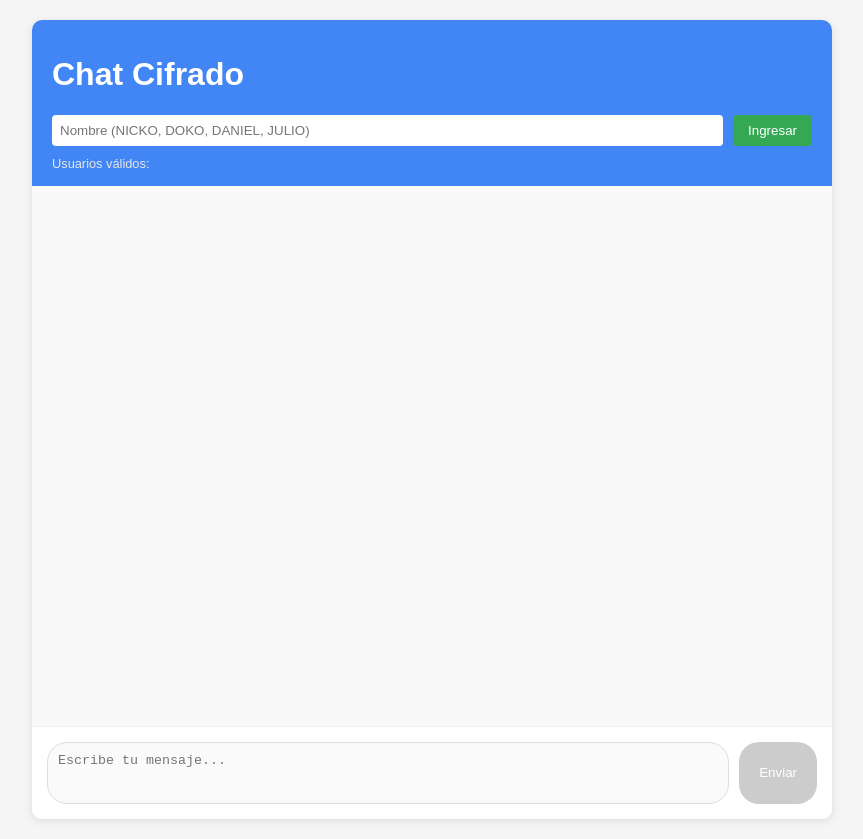
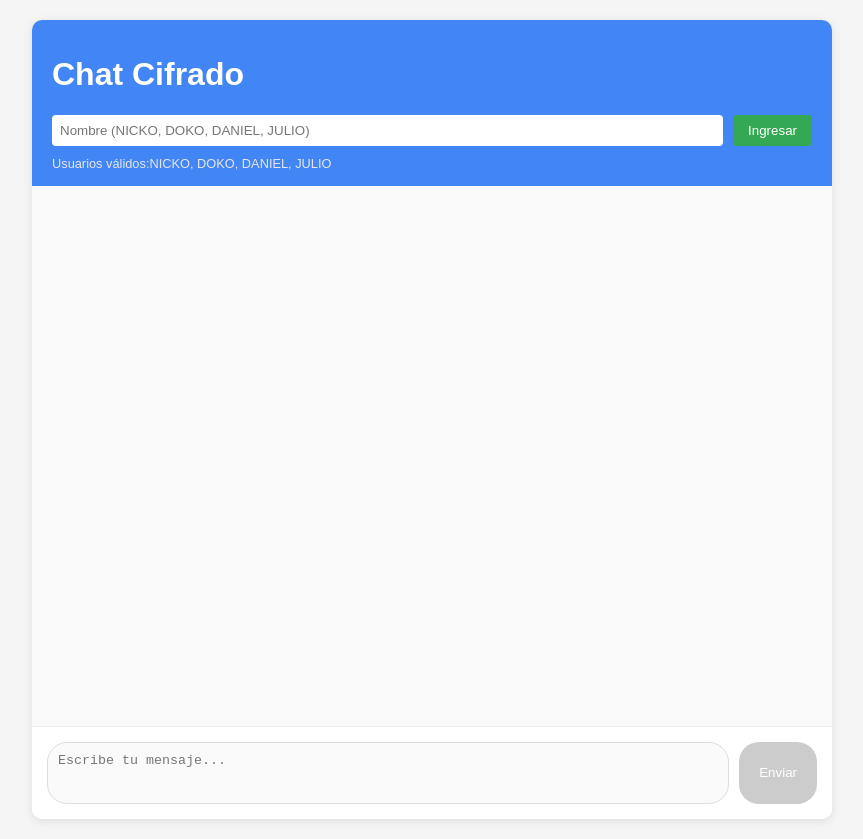
Before and after one commit to DOKO0000/CHAT_PP, a plain HTML site: page index.html in a window 1280 px wide. Shown: the whole page, without its empty margins (208-1071 px from the left). Drawn offline with nearby package versions, Linux system fonts and the light colour scheme.

Commit message:
index.html

```diff
--- a/index.html
+++ b/index.html
@@ -17,7 +17,7 @@
             <div class="auth-section">
                 <input type="text" id="username" placeholder="Nombre (NICKO, DOKO, DANIEL, JULIO)">
                 <button id="loginBtn">Ingresar</button>
-                <div class="usuarios-validos">Usuarios válidos: </div>
+                <div class="usuarios-validos">Usuarios válidos:NICKO, DOKO, DANIEL, JULIO</div>
             </div>
         </header>
 
```
